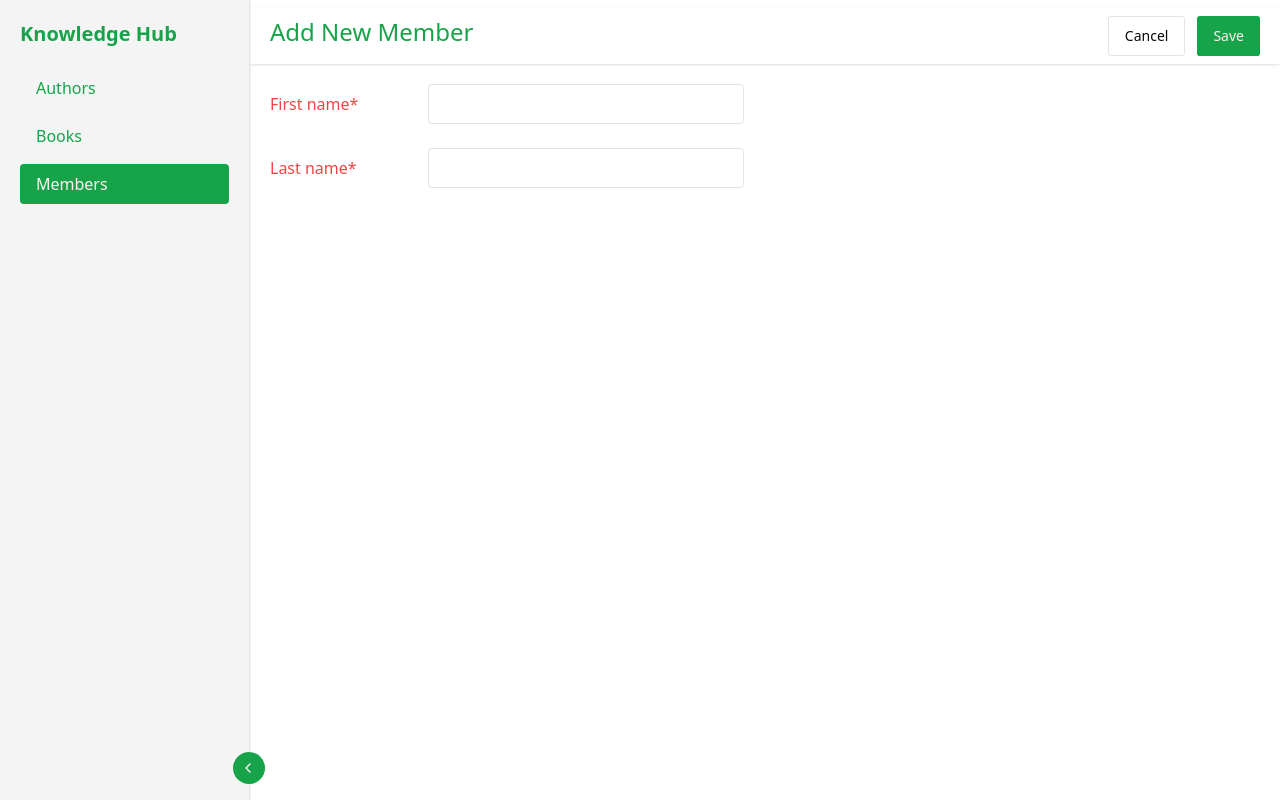
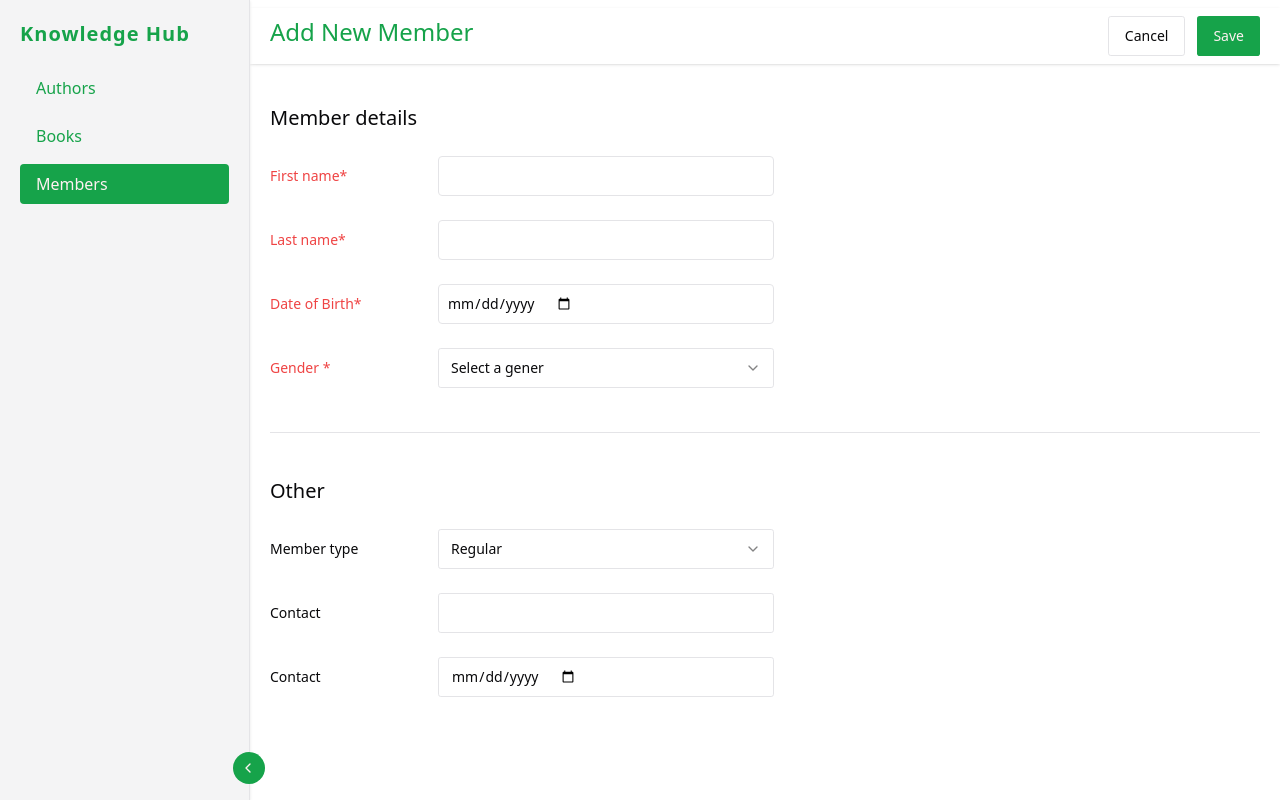
Before and after one commit to surojitfromindia/BooksLibraryFrontend, a React (Vite) app: page /app/members/add in a window 1280 px wide. Built offline with nearby package versions, Linux system fonts and the light colour scheme; no server answers.

Commit message:
Add a member form created.

```diff
--- a/package.json
+++ b/package.json
@@ -14,6 +14,8 @@
     "@radix-ui/react-dialog": "^1.0.5",
     "@radix-ui/react-label": "^2.0.2",
     "@radix-ui/react-radio-group": "^1.1.3",
+    "@radix-ui/react-select": "^2.0.0",
+    "@radix-ui/react-separator": "^1.0.3",
     "@radix-ui/react-slot": "^1.0.2",
     "axios": "^1.6.8",
     "class-variance-authority": "^0.7.0",
--- a/src/Services/Authors.service.ts
+++ b/src/Services/Authors.service.ts
@@ -1,6 +1,6 @@
 import axios from "axios";
 
-const baseURl = "http://localhost:7000/authors";
+const baseURl = `${import.meta.env.VITE_BACKEND_URL}/authors`;
 const createAuthors= async(
     firstName: string,
   lastName: string,
--- a/src/Services/Members.service.ts
+++ b/src/Services/Members.service.ts
@@ -1,6 +1,6 @@
 import axios from "axios";
 
-const baseURl = "http://localhost:7000/members";
+const baseURl = `${import.meta.env.VITE_BACKEND_URL}/members`;
 const createMembers = async (
   firstName: string,
   lastName: string,
--- a/src/components/AddMember.tsx
+++ b/src/components/AddMember.tsx
@@ -1,9 +1,20 @@
 import { Button } from "@/components/ui/button.tsx";
 import { Input } from "@/components/ui/input.tsx";
 
+import {
+  Select,
+  SelectContent,
+  SelectGroup,
+  SelectItem,
+  SelectTrigger,
+  SelectValue,
+} from "@/components/ui/select";
+import { Label } from "@/components/ui/label.tsx";
+import {Separator} from "@/components/ui/separator.tsx";
+
 const AddMember = () => {
   return (
-    <div className={"py-2"}>
+    <div className={"py-2 flex flex-col h-screen"}>
       {/*header*/}
       <div className={"flex justify-between shadow px-5 py-2"}>
         <h1 className={"text-2xl text-primary"}>Add New Member</h1>
@@ -16,27 +27,95 @@ const AddMember = () => {
       </div>
 
       {/*form body*/}
-      <div className={"max-w-2xl p-5"}>
-        <div className={"flex gap-y-6 flex-col"}>
-          <div className={"w-full flex items-center"}>
-            <label htmlFor="first_name" className={"w-1/4 text-destructive"}>
+      <div className={"p-5 overflow-y-scroll grow"}>
+        <div>
+
+
+          {/*member details section*/}
+          <div className={"flex gap-y-6 flex-col max-w-2xl py-5"}>
+            <p className={"text-xl"}> Member details </p>
+            <div className={"flex items-center"}>
+              <Label htmlFor="first_name" className={"w-1/4 text-destructive"}>
                 First name*
-            </label>
+              </Label>
               <Input
                 type="text"
                 id="first_name"
                 className={" px-2 py-1 border rounded w-1/2"}
               />
             </div>
-          <div className={"w-full flex items-center"}>
-            <label htmlFor="last_name" className={"w-1/4 text-destructive"}>
+            <div className={"flex items-center"}>
+              <Label htmlFor="last_name" className={"w-1/4 text-destructive"}>
                 Last name*
-            </label>
+              </Label>
               <Input
                 type="text"
                 id="last_name"
                 className={" px-2 py-1 border rounded w-1/2"}
               />
+            </div>
+            <div className={"flex items-center"}>
+              <Label htmlFor="dob" className={"w-1/4 text-destructive"}>
+                Date of Birth*
+              </Label>
+              <Input
+                type="date"
+                id="dob"
+                className={" px-2 py-1 border rounded w-1/2"}
+              />
+            </div>
+            <div className={"flex items-center"}>
+              <Label htmlFor="gender" className={"w-1/4 text-destructive"}>
+                Gender *
+              </Label>
+              <Select>
+                <SelectTrigger className="w-1/2" id={"gender"}>
+                  <SelectValue placeholder="Select a gener" />
+                </SelectTrigger>
+                <SelectContent>
+                  <SelectGroup>
+                    <SelectItem value="M">Male</SelectItem>
+                    <SelectItem value="F">Female</SelectItem>
+                    <SelectItem value="O">Other</SelectItem>
+                  </SelectGroup>
+                </SelectContent>
+              </Select>
+            </div>
+          </div>
+
+          <Separator className={"my-6"}/>
+
+          {/*other details section*/}
+          <div className={"flex gap-y-6 flex-col max-w-2xl py-5"}>
+            <p className={"text-xl"}>Other</p>
+            <div className={"flex items-center"}>
+              <Label htmlFor="member_type" className={"w-1/4"}>
+                Member type
+              </Label>
+              <Select value={"regular"}>
+                <SelectTrigger className="w-1/2" id={"member_type"}>
+                  <SelectValue placeholder="Select a member"  />
+                </SelectTrigger>
+                <SelectContent>
+                  <SelectGroup>
+                    <SelectItem value="regular">Regular</SelectItem>
+                    <SelectItem value="premium">Premium</SelectItem>
+                  </SelectGroup>
+                </SelectContent>
+              </Select>
+            </div>
+            <div className={"flex items-center"}>
+              <Label htmlFor="contact_number" className={"w-1/4"}>
+                Contact
+              </Label>
+             <Input className={"w-1/2"} type="text" id="contact_number" />
+            </div>
+            <div className={"flex items-center"}>
+              <Label htmlFor="join_date" className={"w-1/4"}>
+                Contact
+              </Label>
+             <Input className={"w-1/2"} type="date" id="join_date" />
+            </div>
           </div>
         </div>
       </div>
--- a/src/components/SideBar.tsx
+++ b/src/components/SideBar.tsx
@@ -12,7 +12,7 @@ const SideBar = () => {
       >
         <ChevronLeft className={"w-4 h-4 -ml-0.5 text-primary-foreground"} />
       </div>
-      <h2 className={"text-xl text-primary font-semibold"}>Knowledge Hub</h2>
+      <h2 className={"text-xl text-primary font-semibold tracking-wider"}>Knowledge Hub</h2>
       <div className={"mt-5 flex space-y-2 flex-col"}>
         <NavLink to={"/app/authors"}>
           {({ isActive }) => (
--- /dev/null
+++ b/src/components/ui/select.tsx
@@ -0,0 +1,158 @@
+import * as React from "react"
+import * as SelectPrimitive from "@radix-ui/react-select"
+import { Check, ChevronDown, ChevronUp } from "lucide-react"
+
+import { cn } from "@/lib/utils"
+
+const Select = SelectPrimitive.Root
+
+const SelectGroup = SelectPrimitive.Group
+
+const SelectValue = SelectPrimitive.Value
+
+const SelectTrigger = React.forwardRef<
+  React.ElementRef<typeof SelectPrimitive.Trigger>,
+  React.ComponentPropsWithoutRef<typeof SelectPrimitive.Trigger>
+>(({ className, children, ...props }, ref) => (
+  <SelectPrimitive.Trigger
+    ref={ref}
+    className={cn(
+      "flex h-10 w-full items-center justify-between rounded-md border border-input bg-background px-3 py-2 text-sm ring-offset-background placeholder:text-muted-foreground focus:outline-none focus:ring-2 focus:ring-ring focus:ring-offset-2 disabled:cursor-not-allowed disabled:opacity-50 [&>span]:line-clamp-1",
+      className
+    )}
+    {...props}
+  >
+    {children}
+    <SelectPrimitive.Icon asChild>
+      <ChevronDown className="h-4 w-4 opacity-50" />
+    </SelectPrimitive.Icon>
+  </SelectPrimitive.Trigger>
+))
+SelectTrigger.displayName = SelectPrimitive.Trigger.displayName
+
+const SelectScrollUpButton = React.forwardRef<
+  React.ElementRef<typeof SelectPrimitive.ScrollUpButton>,
+  React.ComponentPropsWithoutRef<typeof SelectPrimitive.ScrollUpButton>
+>(({ className, ...props }, ref) => (
+  <SelectPrimitive.ScrollUpButton
+    ref={ref}
+    className={cn(
+      "flex cursor-default items-center justify-center py-1",
+      className
+    )}
+    {...props}
+  >
+    <ChevronUp className="h-4 w-4" />
+  </SelectPrimitive.ScrollUpButton>
+))
+SelectScrollUpButton.displayName = SelectPrimitive.ScrollUpButton.displayName
+
+const SelectScrollDownButton = React.forwardRef<
+  React.ElementRef<typeof SelectPrimitive.ScrollDownButton>,
+  React.ComponentPropsWithoutRef<typeof SelectPrimitive.ScrollDownButton>
+>(({ className, ...props }, ref) => (
+  <SelectPrimitive.ScrollDownButton
+    ref={ref}
+    className={cn(
+      "flex cursor-default items-center justify-center py-1",
+      className
+    )}
+    {...props}
+  >
+    <ChevronDown className="h-4 w-4" />
+  </SelectPrimitive.ScrollDownButton>
+))
+SelectScrollDownButton.displayName =
+  SelectPrimitive.ScrollDownButton.displayName
+
+const SelectContent = React.forwardRef<
+  React.ElementRef<typeof SelectPrimitive.Content>,
+  React.ComponentPropsWithoutRef<typeof SelectPrimitive.Content>
+>(({ className, children, position = "popper", ...props }, ref) => (
+  <SelectPrimitive.Portal>
+    <SelectPrimitive.Content
+      ref={ref}
+      className={cn(
+        "relative z-50 max-h-96 min-w-[8rem] overflow-hidden rounded-md border bg-popover text-popover-foreground shadow-md data-[state=open]:animate-in data-[state=closed]:animate-out data-[state=closed]:fade-out-0 data-[state=open]:fade-in-0 data-[state=closed]:zoom-out-95 data-[state=open]:zoom-in-95 data-[side=bottom]:slide-in-from-top-2 data-[side=left]:slide-in-from-right-2 data-[side=right]:slide-in-from-left-2 data-[side=top]:slide-in-from-bottom-2",
+        position === "popper" &&
+          "data-[side=bottom]:translate-y-1 data-[side=left]:-translate-x-1 data-[side=right]:translate-x-1 data-[side=top]:-translate-y-1",
+        className
+      )}
+      position={position}
+      {...props}
+    >
+      <SelectScrollUpButton />
+      <SelectPrimitive.Viewport
+        className={cn(
+          "p-1",
+          position === "popper" &&
+            "h-[var(--radix-select-trigger-height)] w-full min-w-[var(--radix-select-trigger-width)]"
+        )}
+      >
+        {children}
+      </SelectPrimitive.Viewport>
+      <SelectScrollDownButton />
+    </SelectPrimitive.Content>
+  </SelectPrimitive.Portal>
+))
+SelectContent.displayName = SelectPrimitive.Content.displayName
+
+const SelectLabel = React.forwardRef<
+  React.ElementRef<typeof SelectPrimitive.Label>,
+  React.ComponentPropsWithoutRef<typeof SelectPrimitive.Label>
+>(({ className, ...props }, ref) => (
+  <SelectPrimitive.Label
+    ref={ref}
+    className={cn("py-1.5 pl-8 pr-2 text-sm font-semibold", className)}
+    {...props}
+  />
+))
+SelectLabel.displayName = SelectPrimitive.Label.displayName
+
+const SelectItem = React.forwardRef<
+  React.ElementRef<typeof SelectPrimitive.Item>,
+  React.ComponentPropsWithoutRef<typeof SelectPrimitive.Item>
+>(({ className, children, ...props }, ref) => (
+  <SelectPrimitive.Item
+    ref={ref}
+    className={cn(
+      "relative flex w-full cursor-default select-none items-center rounded-sm py-1.5 pl-8 pr-2 text-sm outline-none focus:bg-accent focus:text-accent-foreground data-[disabled]:pointer-events-none data-[disabled]:opacity-50",
+      className
+    )}
+    {...props}
+  >
+    <span className="absolute left-2 flex h-3.5 w-3.5 items-center justify-center">
+      <SelectPrimitive.ItemIndicator>
+        <Check className="h-4 w-4" />
+      </SelectPrimitive.ItemIndicator>
+    </span>
+
+    <SelectPrimitive.ItemText>{children}</SelectPrimitive.ItemText>
+  </SelectPrimitive.Item>
+))
+SelectItem.displayName = SelectPrimitive.Item.displayName
+
+const SelectSeparator = React.forwardRef<
+  React.ElementRef<typeof SelectPrimitive.Separator>,
+  React.ComponentPropsWithoutRef<typeof SelectPrimitive.Separator>
+>(({ className, ...props }, ref) => (
+  <SelectPrimitive.Separator
+    ref={ref}
+    className={cn("-mx-1 my-1 h-px bg-muted", className)}
+    {...props}
+  />
+))
+SelectSeparator.displayName = SelectPrimitive.Separator.displayName
+
+export {
+  Select,
+  SelectGroup,
+  SelectValue,
+  SelectTrigger,
+  SelectContent,
+  SelectLabel,
+  SelectItem,
+  SelectSeparator,
+  SelectScrollUpButton,
+  SelectScrollDownButton,
+}
--- /dev/null
+++ b/src/components/ui/separator.tsx
@@ -0,0 +1,29 @@
+import * as React from "react"
+import * as SeparatorPrimitive from "@radix-ui/react-separator"
+
+import { cn } from "@/lib/utils"
+
+const Separator = React.forwardRef<
+  React.ElementRef<typeof SeparatorPrimitive.Root>,
+  React.ComponentPropsWithoutRef<typeof SeparatorPrimitive.Root>
+>(
+  (
+    { className, orientation = "horizontal", decorative = true, ...props },
+    ref
+  ) => (
+    <SeparatorPrimitive.Root
+      ref={ref}
+      decorative={decorative}
+      orientation={orientation}
+      className={cn(
+        "shrink-0 bg-border",
+        orientation === "horizontal" ? "h-[1px] w-full" : "h-full w-[1px]",
+        className
+      )}
+      {...props}
+    />
+  )
+)
+Separator.displayName = SeparatorPrimitive.Root.displayName
+
+export { Separator }
--- a/tsconfig.node.json
+++ b/tsconfig.node.json
@@ -5,7 +5,7 @@
     "module": "ESNext",
     "moduleResolution": "bundler",
     "allowSyntheticDefaultImports": true,
-    "strict": true
+    "strict": true,
   },
   "include": ["vite.config.ts"]
 }
```
Also changed, not shown: src/components/Home.tsx (+4 -5 lines), 2 other files (tests, documents, lock files or other folders). Lines whose indentation alone changed are shown as unchanged.
